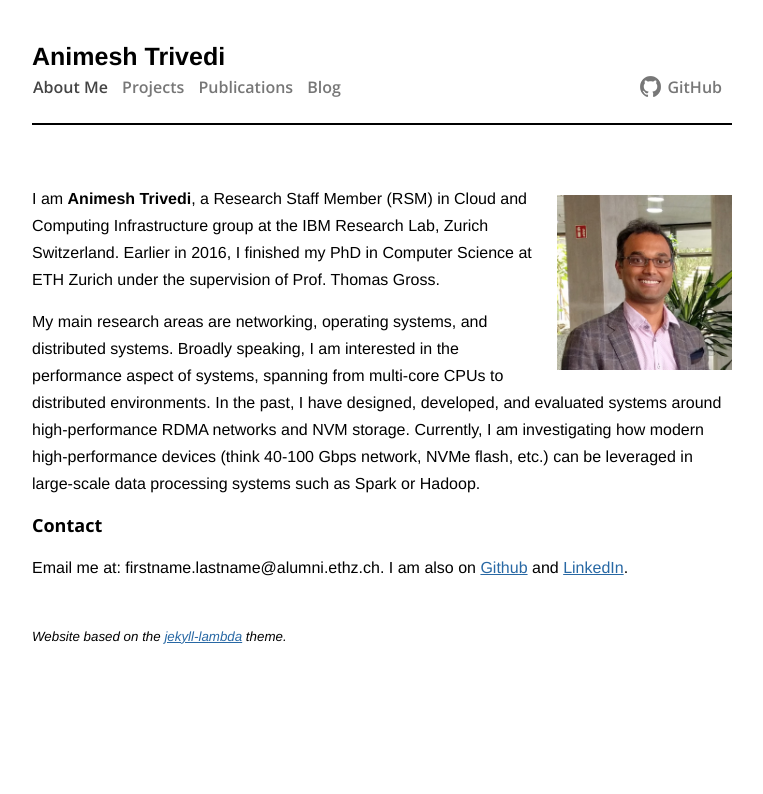
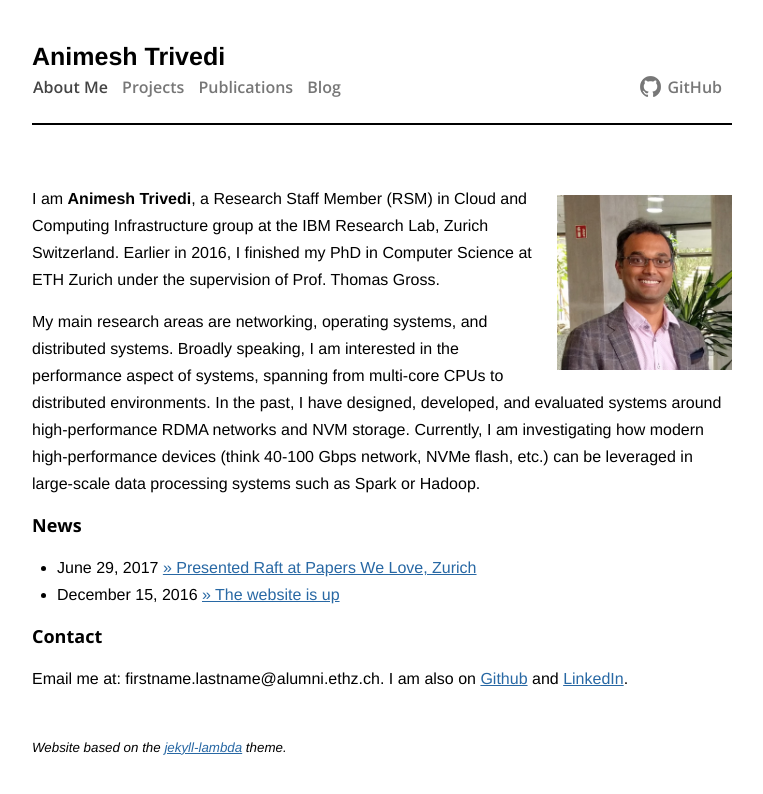
Before and after one commit to animeshtrivedi/animeshtrivedi.github.io, a Jekyll site: the page built from index.md, in a window 1280 px wide. Shown: the top 794 px of the page, without its empty margins (258-1021 px from the left). Built offline with Jekyll 4.4.1, drawn with Linux system fonts in a browser that asks for light colours.

Commit message:
making a new section, not done

```diff
--- a/_posts/2016-12-15-website-is-up.md
+++ b/_posts/2016-12-15-website-is-up.md
@@ -1,6 +1,6 @@
 ---
 layout: post
-title: "Website is up"
+title: "The website is up"
 category: news
 permalink: /website-is-up
 ---
--- a/_posts/2017-06-29-pwl-raft.md
+++ b/_posts/2017-06-29-pwl-raft.md
@@ -1,6 +1,6 @@
 ---
 layout: post
-title: "Raft in Papers We Love, Zurich"
+title: "Presented Raft at Papers We Love, Zurich"
 category: news
 permalink: /pwl-raft
 ---
--- a/index.md
+++ b/index.md
@@ -26,6 +26,27 @@ investigating how modern high-performance devices (think 40-100 Gbps
 network, NVMe flash, etc.) can be leveraged in large-scale data
 processing systems such as Spark or Hadoop.
 
+<h2>News</h2>
+<ul class="news list-unstyled">
+{% for post in site.categories.news limit: site.front_page_news %}
+    {% if post.shortnews %}
+        <li class="shortnews">
+            <span class="date">{{ post.date | date: "%B %-d, %Y" }}</span>
+            {{ post.content }}
+        </li>
+    {% else %}
+        <li class="bloglink">
+            <span class="date">{{ post.date | date: "%B %-d, %Y" }}</span>
+            <a href="{{ post.url }}">&raquo; {{ post.title }}</a>
+        </li>
+    {% endif %}
+{% endfor %}
+</ul>
+{% assign numposts = site.categories.news | size %}
+{% if numposts >= site.front_page_news %}
+<p><a href="{{ site.base }}/news/">Older posts&hellip;</a></p>
+{% endif %}
+
 
 ## Contact
 
```
